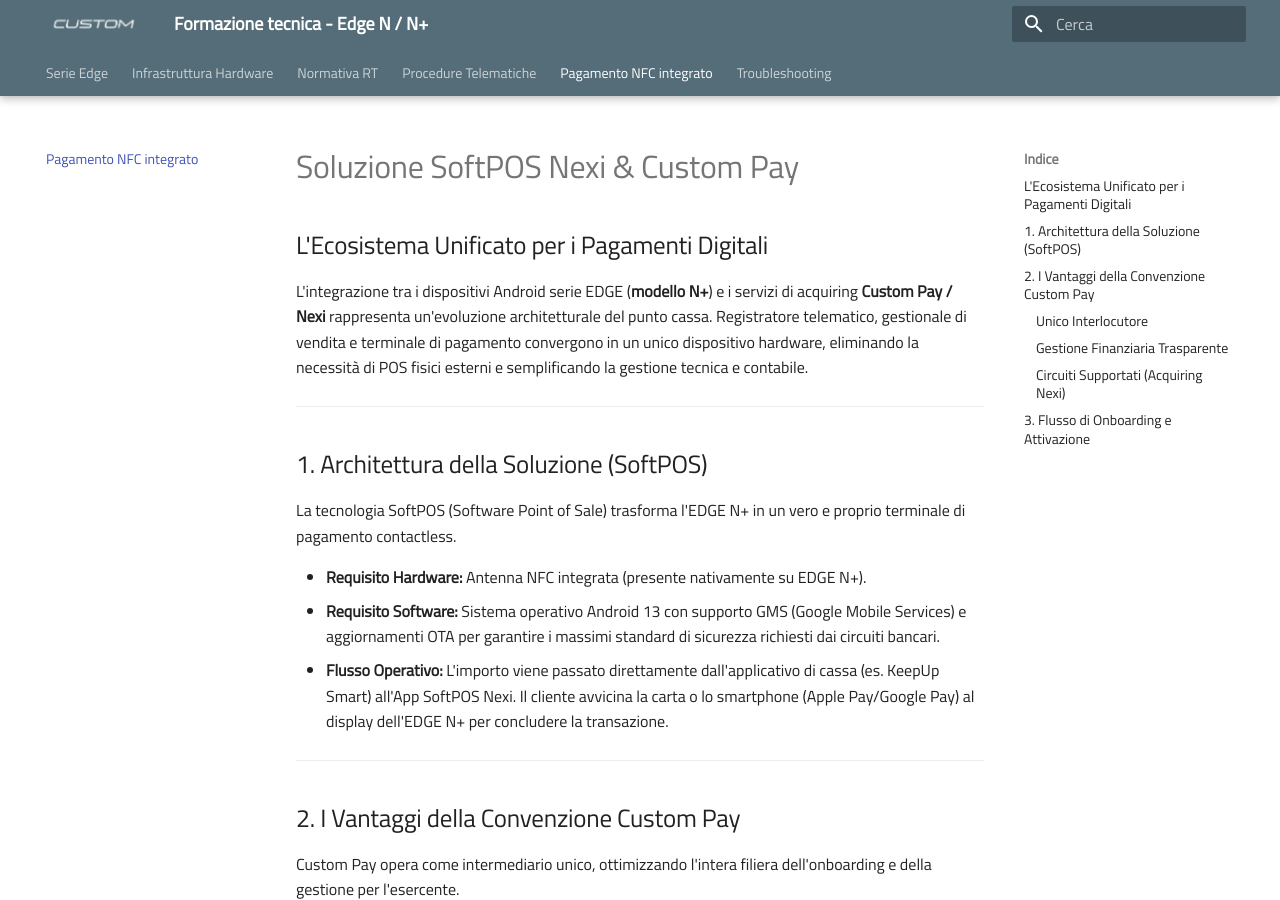
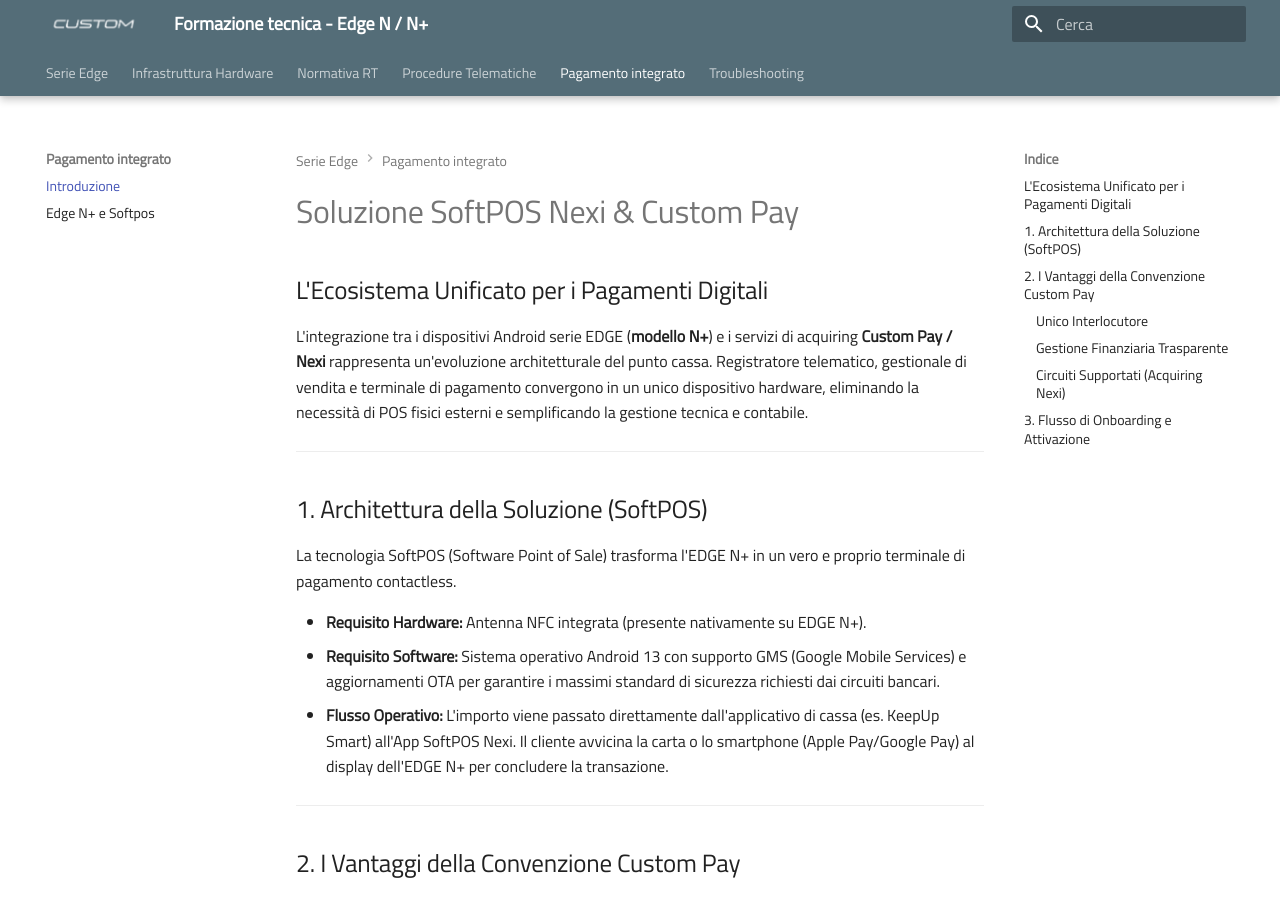
Before and after one commit to ivanrobuschi-custom/corso-tecnico-edge-n, an MkDocs documentation site: the page built from docs/softpos.md, in a window 1280 px wide and 900 px high. Built offline with MkDocs 1.6.1 and Material for MkDocs 9.7.7, drawn with Linux system fonts in a browser that asks for light colours.

Commit message:
vido sofpos

```diff
--- a/mkdocs.yml
+++ b/mkdocs.yml
@@ -67,7 +67,9 @@
       - Verifica periodica:
           - Normativa vp: verifiap.md
           - Procedura vp: proceduravp.md
-  - Pagamento NFC integrato: softpos.md
+  - Pagamento integrato:
+      - Introduzione: softpos.md
+      - Edge N+ e Softpos: softposedge.md
   - Troubleshooting:
       - trouble.md
       - Reset 1: reset1.md
```
Also changed, not shown: docs/softoposedge.md (added, +30 -0 lines), 1 other file.
